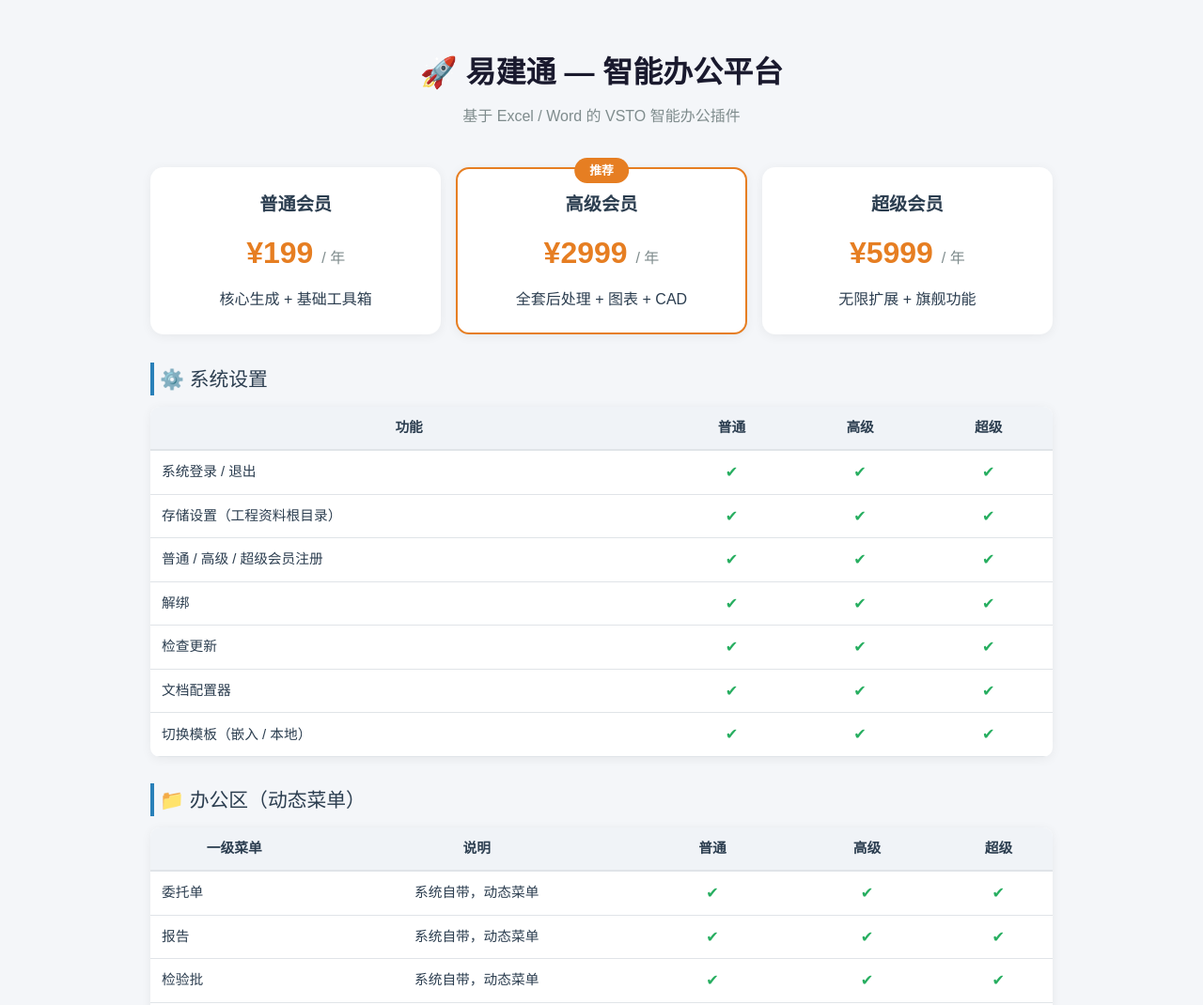
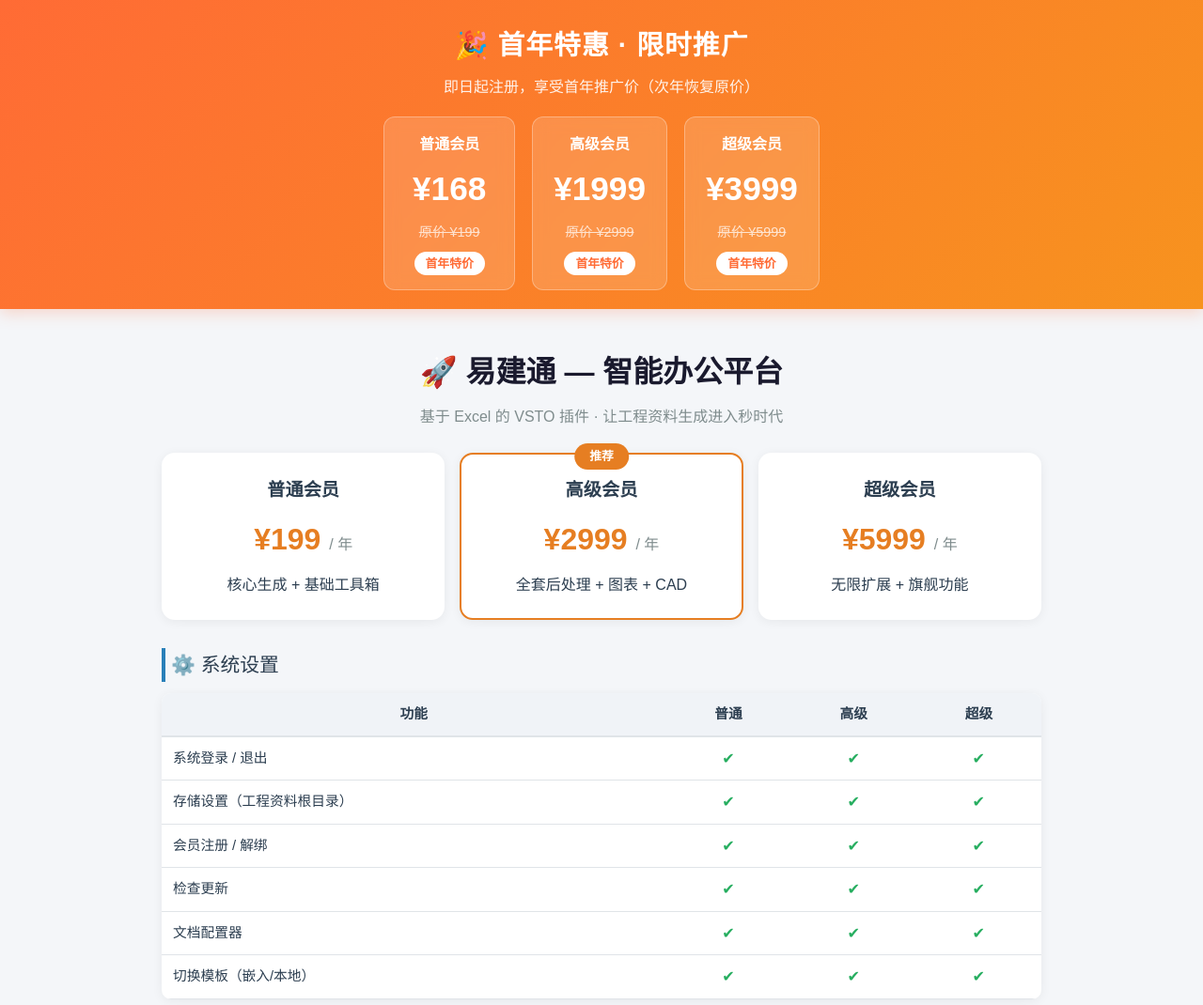
Before and after one commit to YSD-Jasmine/office-upgrade, a plain HTML site: page index.html in a window 1280 px wide. Shown: the top 1070 px of the page at 94% size. Drawn offline with Linux system fonts and the light colour scheme.

Commit message:
Update index.html

```diff
--- a/index.html
+++ b/index.html
@@ -3,7 +3,7 @@
 <head>
     <meta charset="UTF-8">
     <meta name="viewport" content="width=device-width, initial-scale=1.0">
-    <title>易建通 - 会员升级</title>
+    <title>易建通 - 智能办公平台 · 会员升级</title>
     <style>
         :root {
             --bg: #f4f6f9;
@@ -25,18 +25,78 @@
             background: var(--bg);
             color: var(--text);
             line-height: 1.7;
-            padding: 20px 12px 50px;
+            padding: 0 0 50px;
         }
 
         .container {
             max-width: 960px;
             margin: 0 auto;
+            padding: 0 12px;
+        }
+
+        /* ---------- 首年特价横幅 ---------- */
+        .promo-banner {
+            background: linear-gradient(135deg, #ff6b35, #f7931e);
+            color: white;
+            padding: 24px 20px 20px;
+            text-align: center;
+            margin-bottom: 25px;
+            box-shadow: 0 4px 16px rgba(255,107,53,0.25);
+        }
+        .promo-banner h2 {
+            font-size: 1.8em;
+            margin-bottom: 6px;
+            letter-spacing: 1px;
+        }
+        .promo-banner .sub {
+            font-size: 1em;
+            opacity: 0.9;
+            margin-bottom: 18px;
+        }
+        .promo-cards {
+            display: flex;
+            justify-content: center;
+            gap: 18px;
+            flex-wrap: wrap;
+        }
+        .promo-card {
+            background: rgba(255,255,255,0.15);
+            backdrop-filter: blur(8px);
+            border-radius: 12px;
+            padding: 15px 22px;
+            min-width: 140px;
+            text-align: center;
+            border: 1px solid rgba(255,255,255,0.3);
+        }
+        .promo-card .level {
+            font-size: 1em;
+            font-weight: bold;
+            margin-bottom: 4px;
+        }
+        .promo-card .new-price {
+            font-size: 2.2em;
+            font-weight: bold;
+        }
+        .promo-card .old-price {
+            font-size: 0.9em;
+            text-decoration: line-through;
+            opacity: 0.75;
+            margin: 4px 0 6px;
+        }
+        .promo-card .badge {
+            display: inline-block;
+            background: white;
+            color: #ff6b35;
+            font-size: 0.8em;
+            font-weight: bold;
+            padding: 2px 12px;
+            border-radius: 20px;
         }
 
         /* ---------- 头部 ---------- */
         .hero {
             text-align: center;
-            padding: 30px 10px 20px;
+            padding: 15px 10px 10px;
         }
         .hero h1 {
             font-size: 2em;
@@ -48,12 +108,12 @@
             font-size: 1em;
         }
 
-        /* ---------- 价格卡片 ---------- */
+        /* ---------- 价格卡片（原价） ---------- */
         .price-row {
             display: flex;
             gap: 16px;
             flex-wrap: wrap;
-            margin: 20px 0 30px;
+            margin: 15px 0 30px;
         }
         .price-card {
             flex: 1 1 220px;
@@ -177,15 +237,41 @@
 </head>
 <body>
 
+<!-- ===== 首年特价横幅 ===== -->
+<div class="promo-banner">
+    <h2>🎉 首年特惠 · 限时推广</h2>
+    <div class="sub">即日起注册，享受首年推广价（次年恢复原价）</div>
+    <div class="promo-cards">
+        <div class="promo-card">
+            <div class="level">普通会员</div>
+            <div class="new-price">¥168</div>
+            <div class="old-price">原价 ¥199</div>
+            <div class="badge">首年特价</div>
+        </div>
+        <div class="promo-card">
+            <div class="level">高级会员</div>
+            <div class="new-price">¥1999</div>
+            <div class="old-price">原价 ¥2999</div>
+            <div class="badge">首年特价</div>
+        </div>
+        <div class="promo-card">
+            <div class="level">超级会员</div>
+            <div class="new-price">¥3999</div>
+            <div class="old-price">原价 ¥5999</div>
+            <div class="badge">首年特价</div>
+        </div>
+    </div>
+</div>
+
 <div class="container">
 
     <!-- ===== 头部 ===== -->
     <div class="hero">
         <h1>🚀 易建通 — 智能办公平台</h1>
-        <p class="subtitle">基于 Excel / Word 的 VSTO 智能办公插件</p>
+        <p class="subtitle">基于 Excel 的 VSTO 插件 · 让工程资料生成进入秒时代</p>
     </div>
 
-    <!-- ===== 三档价格卡 ===== -->
+    <!-- ===== 原价卡片（保留） ===== -->
     <div class="price-row">
         <div class="price-card">
             <h2>普通会员</h2>
@@ -206,7 +292,6 @@
 
     <!-- ===== 功能对比表 ===== -->
 
-    <!-- 系统设置 -->
     <div class="section-title">⚙️ 系统设置</div>
     <div class="table-wrap">
         <table>
@@ -214,16 +299,14 @@
             <tbody>
                 <tr><td>系统登录 / 退出</td><td class="check">✔</td><td class="check">✔</td><td class="check">✔</td></tr>
                 <tr><td>存储设置（工程资料根目录）</td><td class="check">✔</td><td class="check">✔</td><td class="check">✔</td></tr>
-                <tr><td>普通 / 高级 / 超级会员注册</td><td class="check">✔</td><td class="check">✔</td><td class="check">✔</td></tr>
-                <tr><td>解绑</td><td class="check">✔</td><td class="check">✔</td><td class="check">✔</td></tr>
+                <tr><td>会员注册 / 解绑</td><td class="check">✔</td><td class="check">✔</td><td class="check">✔</td></tr>
                 <tr><td>检查更新</td><td class="check">✔</td><td class="check">✔</td><td class="check">✔</td></tr>
                 <tr><td>文档配置器</td><td class="check">✔</td><td class="check">✔</td><td class="check">✔</td></tr>
-                <tr><td>切换模板（嵌入 / 本地）</td><td class="check">✔</td><td class="check">✔</td><td class="check">✔</td></tr>
+                <tr><td>切换模板（嵌入/本地）</td><td class="check">✔</td><td class="check">✔</td><td class="check">✔</td></tr>
             </tbody>
         </table>
     </div>
 
-    <!-- 办公区 -->
     <div class="section-title">📁 办公区（动态菜单）</div>
     <div class="table-wrap">
         <table>
@@ -237,7 +320,6 @@
         </table>
     </div>
 
-    <!-- 工具箱 -->
     <div class="section-title">🧰 工具箱</div>
     <div class="table-wrap">
         <table>
@@ -260,85 +342,77 @@
                 <tr><td>图表转图片</td><td>图表 → 图片固化</td><td class="cross">✘</td><td class="check">✔</td><td class="check">✔</td></tr>
                 <tr><td>PDF 合并 / 拆分</td><td>PDF 工具</td><td class="check">✔</td><td class="check">✔</td><td class="check">✔</td></tr>
                 <tr><td>打印</td><td>批量打印 / PDF 导出</td><td class="check">✔</td><td class="check">✔</td><td class="check">✔</td></tr>
-                <tr><td>文件查询</td><td>已建立的本地文件库查询</td><td class="check">✔</td><td class="check">✔</td><td class="check">✔</td></tr>
-                <tr><td>文件管理</td><td>管理本地文件库，可增删</td><td class="check">✔</td><td class="check">✔</td><td class="check">✔</td></tr>
+                <tr><td>文件查询</td><td>本地文件库查询</td><td class="check">✔</td><td class="check">✔</td><td class="check">✔</td></tr>
+                <tr><td>文件管理</td><td>管理本地文件库</td><td class="check">✔</td><td class="check">✔</td><td class="check">✔</td></tr>
                 <tr><td>文档目录</td><td>定义 Json 路径</td><td class="check">✔</td><td class="check">✔</td><td class="check">✔</td></tr>
                 <tr><td>工作表导航</td><td>选择工作表显隐</td><td class="check">✔</td><td class="check">✔</td><td class="check">✔</td></tr>
-                <tr><td>创建工作表</td><td>当前工作簿创建多个工作表</td><td class="check">✔</td><td class="check">✔</td><td class="check">✔</td></tr>
-                <tr><td>提取工作表名称</td><td>提取当前工作簿所有表名</td><td class="check">✔</td><td class="check">✔</td><td class="check">✔</td></tr>
-                <tr><td>重命名工作表</td><td>批量重命名工作表</td><td class="check">✔</td><td class="check">✔</td><td class="check">✔</td></tr>
-                <tr><td>化零为整</td><td>多工作簿合并为一个</td><td class="check">✔</td><td class="check">✔</td><td class="check">✔</td></tr>
-                <tr><td>合二为一</td><td>不同前缀两工作簿合并</td><td class="check">✔</td><td class="check">✔</td><td class="check">✔</td></tr>
-                <tr><td>删除工作表</td><td>删除指定工作表（含隐藏）</td><td class="check">✔</td><td class="check">✔</td><td class="check">✔</td></tr>
-                <tr><td>拆分工作表</td><td>拆分工作表到独立文件</td><td class="check">✔</td><td class="check">✔</td><td class="check">✔</td></tr>
-                <tr><td>清除公式</td><td>批量清除公式</td><td class="cross">✘</td><td class="check">✔</td><td class="check">✔</td></tr>
-                <tr><td>批量删页</td><td>按数据量删除空白页</td><td class="cross">✘</td><td class="check">✔</td><td class="check">✔</td></tr>
-                <tr><td>批量删列</td><td>跨文件批量删除列</td><td class="cross">✘</td><td class="check">✔</td><td class="check">✔</td></tr>
-                <tr><td>批量替换</td><td>跨文件批量替换值</td><td class="cross">✘</td><td class="check">✔</td><td class="check">✔</td></tr>
-                <tr><td>登记台账</td><td>DWG 图纸提取到台账</td><td class="cross">✘</td><td class="check">✔</td><td class="check">✔</td></tr>
+                <tr><td>创建工作表</td><td>批量创建</td><td class="check">✔</td><td class="check">✔</td><td class="check">✔</td></tr>
+                <tr><td>提取/重命名工作表</td><td>表名管理</td><td class="check">✔</td><td class="check">✔</td><td class="check">✔</td></tr>
+                <tr><td>化零为整</td><td>多工作簿合并</td><td class="check">✔</td><td class="check">✔</td><td class="check">✔</td></tr>
+                <tr><td>合二为一</td><td>按前缀合并</td><td class="check">✔</td><td class="check">✔</td><td class="check">✔</td></tr>
+                <tr><td>删除/拆分工作表</td><td>工作表维护</td><td class="check">✔</td><td class="check">✔</td><td class="check">✔</td></tr>
+                <tr><td>清除公式</td><td>批量清除</td><td class="cross">✘</td><td class="check">✔</td><td class="check">✔</td></tr>
+                <tr><td>批量删页</td><td>按数据量删页</td><td class="cross">✘</td><td class="check">✔</td><td class="check">✔</td></tr>
+                <tr><td>批量删列</td><td>跨文件删列</td><td class="cross">✘</td><td class="check">✔</td><td class="check">✔</td></tr>
+                <tr><td>批量替换</td><td>跨文件替换</td><td class="cross">✘</td><td class="check">✔</td><td class="check">✔</td></tr>
+                <tr><td>登记台账</td><td>DWG 提取</td><td class="cross">✘</td><td class="check">✔</td><td class="check">✔</td></tr>
             </tbody>
         </table>
     </div>
 
-    <!-- 图表天地 -->
     <div class="section-title">📊 图表天地</div>
     <div class="table-wrap">
         <table>
-            <thead><tr><th>功能</th><th>说明</th><th>普通</th><th>高级</th><th>超级</th></tr></thead>
+            <thead><tr><th>功能</th><th>普通</th><th>高级</th><th>超级</th></tr></thead>
             <tbody>
-                <tr><td>击实图表</td><td>自动绘制击实曲线</td><td class="cross">✘</td><td class="check">✔</td><td class="check">✔</td></tr>
-                <tr><td>高填方颗粒分析图表</td><td>自动绘制颗粒分析曲线</td><td class="cross">✘</td><td class="check">✔</td><td class="check">✔</td></tr>
-                <tr><td>细度模数图表</td><td>自动绘制细度模数曲线</td><td class="cross">✘</td><td class="check">✔</td><td class="check">✔</td></tr>
-                <tr><td>道面粗集料图表</td><td>自动绘制道面粗集料曲线</td><td class="cross">✘</td><td class="check">✔</td><td class="check">✔</td></tr>
-                <tr><td>水稳粗集料图表</td><td>自动绘制水稳粗集料曲线</td><td class="cross">✘</td><td class="check">✔</td><td class="check">✔</td></tr>
+                <tr><td>击实图表</td><td class="cross">✘</td><td class="check">✔</td><td class="check">✔</td></tr>
+                <tr><td>高填方颗粒分析图表</td><td class="cross">✘</td><td class="check">✔</td><td class="check">✔</td></tr>
+                <tr><td>细度模数图表</td><td class="cross">✘</td><td class="check">✔</td><td class="check">✔</td></tr>
+                <tr><td>道面粗集料图表</td><td class="cross">✘</td><td class="check">✔</td><td class="check">✔</td></tr>
+                <tr><td>水稳粗集料图表</td><td class="cross">✘</td><td class="check">✔</td><td class="check">✔</td></tr>
             </tbody>
         </table>
     </div>
 
-    <!-- 启动程序 -->
     <div class="section-title">🔗 启动程序</div>
     <div class="table-wrap">
         <table>
-            <thead><tr><th>功能</th><th>说明</th><th>普通</th><th>高级</th><th>超级</th></tr></thead>
+            <thead><tr><th>功能</th><th>普通</th><th>高级</th><th>超级</th></tr></thead>
             <tbody>
-                <tr><td>DeepSeek</td><td>打开对应程序</td><td class="check">✔</td><td class="check">✔</td><td class="check">✔</td></tr>
-                <tr><td>微信</td><td>打开对应程序</td><td class="check">✔</td><td class="check">✔</td><td class="check">✔</td></tr>
-                <tr><td>AutoCAD</td><td>打开对应程序</td><td class="check">✔</td><td class="check">✔</td><td class="check">✔</td></tr>
+                <tr><td>DeepSeek</td><td class="check">✔</td><td class="check">✔</td><td class="check">✔</td></tr>
+                <tr><td>微信</td><td class="check">✔</td><td class="check">✔</td><td class="check">✔</td></tr>
+                <tr><td>AutoCAD</td><td class="check">✔</td><td class="check">✔</td><td class="check">✔</td></tr>
             </tbody>
         </table>
     </div>
 
-    <!-- 试用期策略 -->
     <div class="trial-note">
         <strong>🎁 试用期（30天）额外开放：</strong>
-        批量删页（高频需求，体验后想继续用就会升级）<br>
-        超级填充（旗舰功能，体验后想继续用必须升到超级会员）
+        批量清页、超级填充 —— 体验后更想升级
     </div>
 
-    <!-- 总结 -->
     <div class="section-title">📋 总结</div>
     <div class="table-wrap">
         <table>
             <thead><tr><th>会员等级</th><th>可用功能数</th><th>核心特点</th></tr></thead>
             <tbody>
-                <tr><td>普通会员</td><td>~35 个</td><td>核心生成 + 基础工具箱，满足日常 80% 需求</td></tr>
-                <tr><td>高级会员</td><td>~50 个</td><td>全套后处理工具，批量操作、图表、CAD 导入</td></tr>
-                <tr><td>超级会员</td><td>~55 个（全）</td><td>无限扩展 + 旗舰功能，企业级定制能力</td></tr>
+                <tr><td>普通会员</td><td>~35 个</td><td>核心生成 + 基础工具箱</td></tr>
+                <tr><td>高级会员</td><td>~50 个</td><td>全套后处理 + 图表 + CAD</td></tr>
+                <tr><td>超级会员</td><td>~55 个（全）</td><td>无限扩展 + 旗舰功能</td></tr>
             </tbody>
         </table>
     </div>
 
-    <!-- 联系方式 -->
     <div class="contact-card">
         <h2>📞 如何购买？</h2>
         <p>请联系开发者获取注册码：</p>
         <p>QQ：<a href="tencent://message/?uin=969814912">969814912</a></p>
-        <p>微信：<strong>969814912</strong></p>
+        <p>微信：<strong>YSDsoft</strong></p>
         <p style="color:#888; font-size:0.9em;">付款后提供机器码，当天即可收到注册码。</p>
     </div>
 
     <div class="footer">
-        丛台区易顺达软件工作室（个体工商户）&nbsp;&nbsp;|&nbsp;&nbsp; 易建通 VSTO 办公平台
+        丛台区易顺达软件工作室（个体工商户）&nbsp;&nbsp;|&nbsp;&nbsp; 易建通 · 智能办公平台
     </div>
 
 </div>
```
